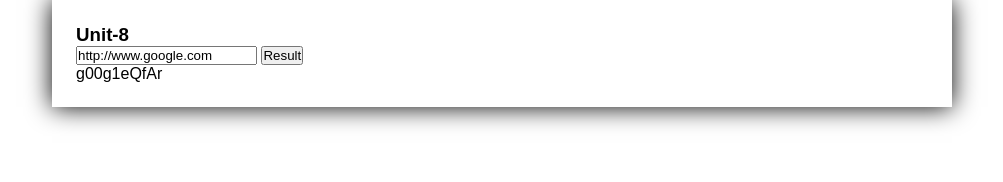
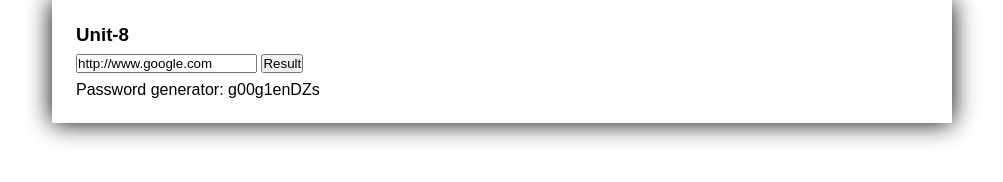
Before and after one commit to PatyaiKasha/Module-8-HW-jQuery-Events, a plain HTML site: page index.html in a window 1280 px wide. Both pictures are taken after a click on the button "Result". Shown: the whole page, without its empty margins (138-1141 px from the left). Drawn offline with Linux system fonts and the light colour scheme.

Commit message:
complete rev0

```diff
--- a/css/style.scss
+++ b/css/style.scss
@@ -13,3 +13,7 @@
     padding: 24px;
     width: 80%;
 }
+
+input {
+    margin: 8px 0;
+}
--- a/index.html
+++ b/index.html
@@ -14,7 +14,7 @@
             <input id="url" type="text" placeholder="Введите URL сайта" value="http://www.google.com">
             <button id="res-btn">Result</button>
         </p>
-        <p><span id="out">Result here ...</span></p>
+        <p>Password generator: <span id="out">Result here ...</span></p>
     </div>
     <script src="js/jquery-3.2.1.min.js"></script>
     <script src="js/main.js"></script>
--- a/js/main.js
+++ b/js/main.js
@@ -1,8 +1,8 @@
 $(document).ready(function() {
-    $('#res-btn').on('click', inputRes);
+    $('#res-btn').on('click', passGen);
 });
 
-function inputRes(argument) {
+function passGen(argument) {
     var innStr = $('#url').val();
 
     // Удаляем локальную зону
```
Also changed, not shown: css/style.css, 4 other files.
